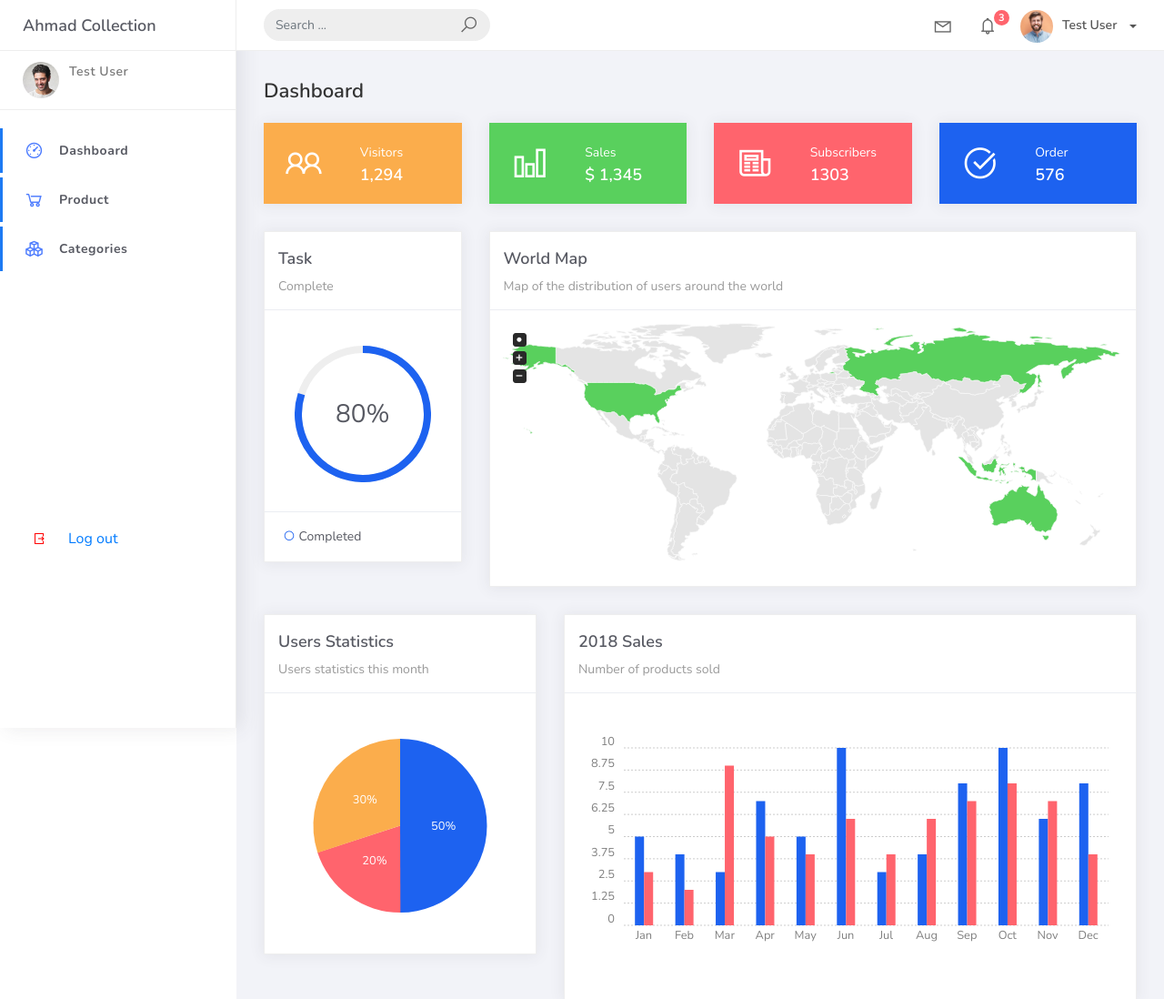
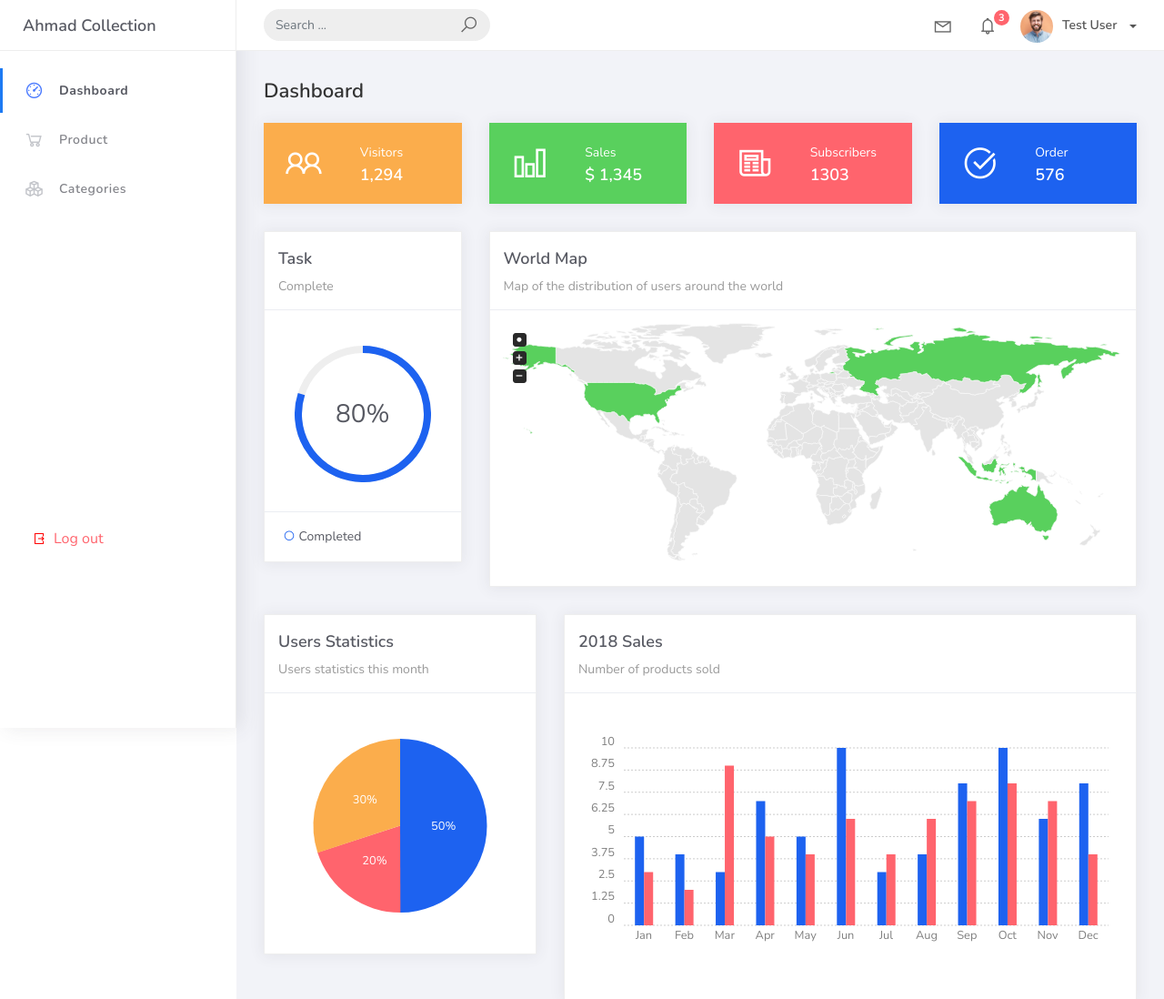
Before and after one commit to husnainmehboob189/ahmed-collection, a Laravel app: page /frontend/dashboard in a window 1280 px wide. Shown: the top 1098 px of the page at 91% size. Run offline with Laravel 12, Linux system fonts and the light colour scheme; a user stored in the database is signed in; data comes from the database, SQL or seed files in the repository.

Commit message:
updation in dashboard

```diff
--- a/public/frontend/js/demo.js
+++ b/public/frontend/js/demo.js
@@ -14,18 +14,18 @@ Circles.create({
 	styleText:    true
 })
 
-$.notify({
-	icon: 'la la-bell',
-	title: 'Bootstrap notify',
-	message: 'Turning standard Bootstrap alerts into "notify" like notifications',
-},{
-	type: 'success',
-	placement: {
-		from: "bottom",
-		align: "right"
-	},
-	time: 1000,
-});
+// $.notify({
+// 	icon: 'la la-bell',
+// 	title: 'Bootstrap notify',
+// 	message: 'Turning standard Bootstrap alerts into "notify" like notifications',
+// },{
+// 	type: 'success',
+// 	placement: {
+// 		from: "bottom",
+// 		align: "right"
+// 	},
+// 	time: 1000,
+// });
 
 // monthlyChart
 
--- a/resources/views/frontend/layout/header.blade.php
+++ b/resources/views/frontend/layout/header.blade.php
@@ -150,49 +150,36 @@
 			</div>
 			<div class="sidebar">
 				<div class="scrollbar-inner sidebar-wrapper">
-					<div class="user">
-						<div class="photo">
-							<img src="{{ asset('frontend/img/profile.jpg') }}" alt="User Profile">
-						</div>
-						<div class="info">
-							<a class="" data-toggle="collapse" href="#collapseExample" aria-expanded="true">
-								<span>
-									{{ Auth::user()->name }}
-																</span>
-							</a>
-							<div class="clearfix"></div>
 
-
-						</div>
-					</div>
 					<ul class="nav">
-						<li class="nav-item active">
-							<a href="{{url('frontend/dashboard')}}">
+                        <li class="nav-item {{ request()->is('frontend/dashboard') ? 'active' : '' }}">
+                            <a href="{{ url('frontend/dashboard') }}">
                                 <i class="la la-dashboard"></i>
                                 <p>Dashboard</p>
                             </a>
                         </li>
 
-						<li class="nav-item active">
-							<a href="{{url('frontend/products')}}">
+                        <li class="nav-item {{ request()->is('frontend/products') ? 'active' : '' }}">
+                            <a href="{{ url('frontend/products') }}">
                                 <i class="la la-shopping-cart"></i>
                                 <p>Product</p>
                             </a>
                         </li>
 
-						<li class="nav-item active">
-							<a href="{{url('frontend/categories')}}">
+                        <li class="nav-item {{ request()->is('frontend/categories') ? 'active' : '' }}">
+                            <a href="{{ url('frontend/categories') }}">
                                 <i class="la la-cubes"></i>
                                 <p>Categories</p>
                             </a>
                         </li>
+
                         <div class="position-absolute d-flex align-items-center" style="top: 570px; padding: 0 15px;">
                           <button class="d-flex align-items-center" style="color: red; border: none; padding: 10px 20px; background: none; font-size: 16px;">
-                            <i class="la la-sign-out me-2"></i>
+                            <i class="la la-sign-out mr-2"></i>
                               <form method="POST" action="{{ route('logout') }}">
                                   @csrf
 
-                                  <x-dropdown-link :href="route('logout')"
+                                  <x-dropdown-link style="padding-left: 0px !important;" class="text-danger p-0 px-0" :href="route('logout')"
                                                    onclick="event.preventDefault();
                                                 this.closest('form').submit();">
                                       {{ __('Log out') }}
```
Lines whose indentation alone changed are shown as unchanged.
